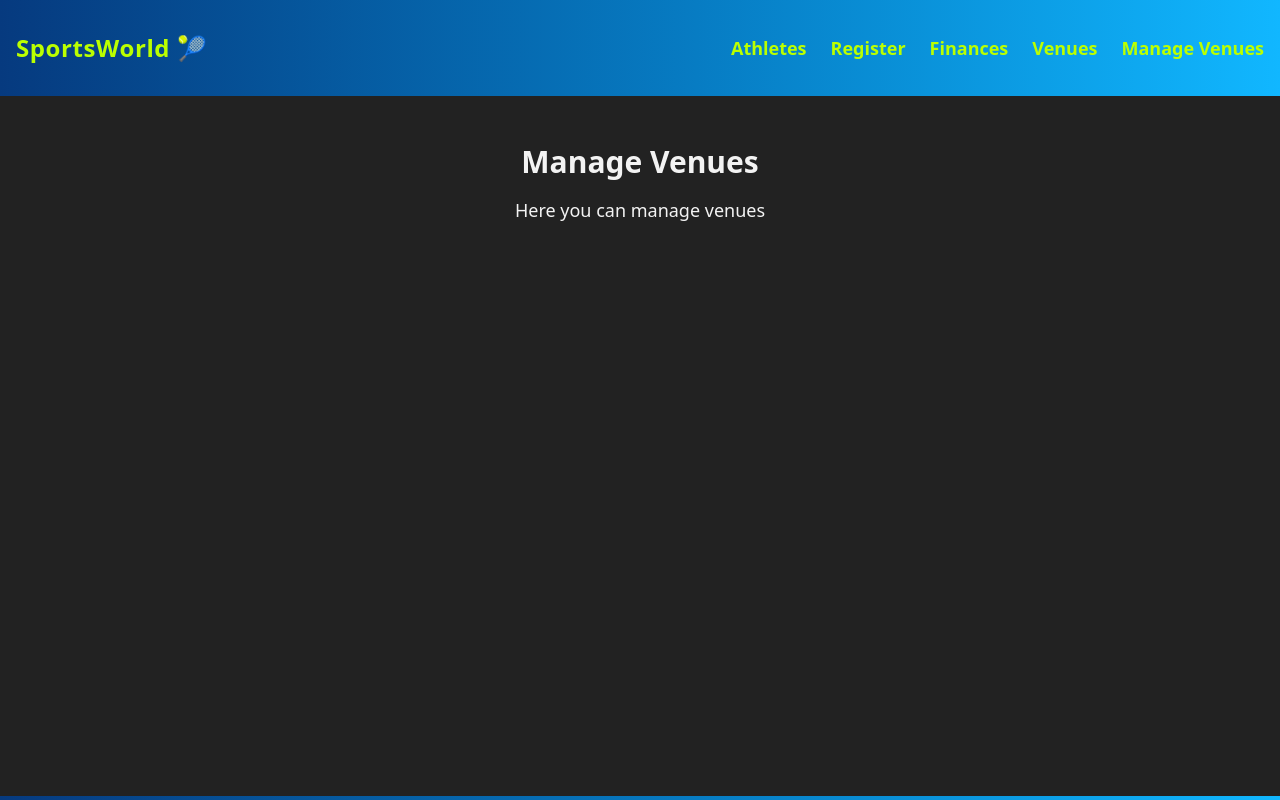
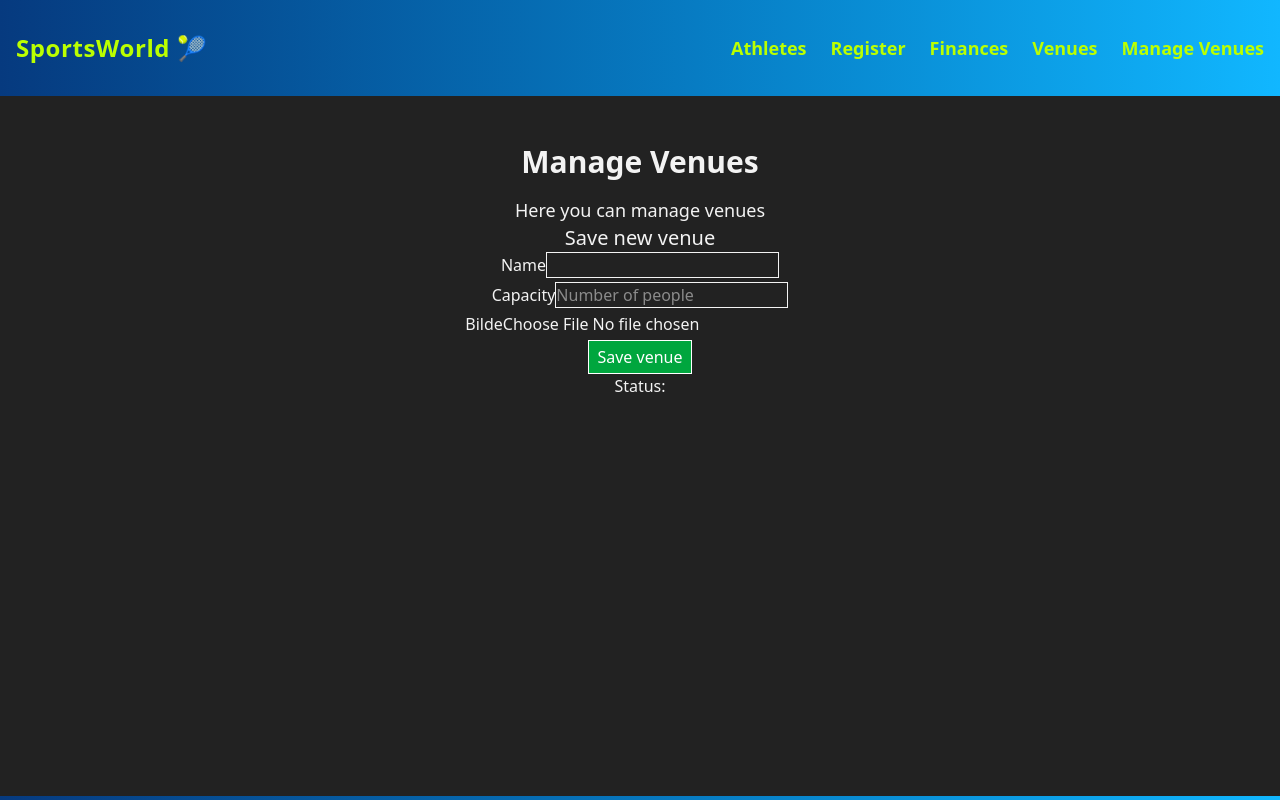
Before and after one commit to Hannahhoilo/DS3103-Webutvikling, a React app in the folder Frontend/: page /ManageVenues in a window 1280 px wide. Shown: the top 800 px of the page. Built offline with nearby package versions, Linux system fonts and the light colour scheme; no server answers; the HTML template or start-up script is replaced by a standard one.

Commit message:
flyttet et komponent

```diff
--- a/Frontend/src/pages/ManageVenuesPage.tsx
+++ b/Frontend/src/pages/ManageVenuesPage.tsx
@@ -1,8 +1,11 @@
+import VenueAdd from "../components/Venues/VenueAdd";
+
 const ManageVenuesPage = () => {
   return (
     <section className="max-w-3xl mx-auto mt-12 text-center">
       <h1 className="text-3xl font-bold mb-4">Manage Venues</h1>
       <p className="text-lg">Here you can manage venues</p>
+      <VenueAdd />
     </section>
   );
 };
--- a/Frontend/src/pages/VenuePage.tsx
+++ b/Frontend/src/pages/VenuePage.tsx
@@ -1,4 +1,4 @@
-import VenueAdd from "../components/Venues/VenueAdd";
+
 //import VenueItem from "../components/Venues/VenueItem";
 import VenueList from "../components/Venues/VenueList";
 
@@ -15,7 +15,6 @@ const VenuePage = () => {
           <span className="badge mt-2">Capacity: 500</span>
         </div>
       </div>
-      <VenueAdd />
       <VenueList />
     </section>
   );
```
Also changed, not shown: Frontend/src/components/Venues/VenueDelete.tsx (added).
